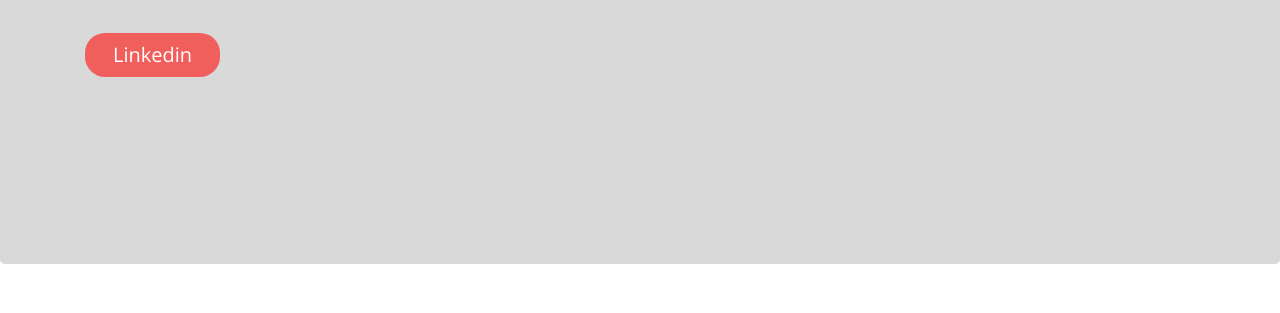
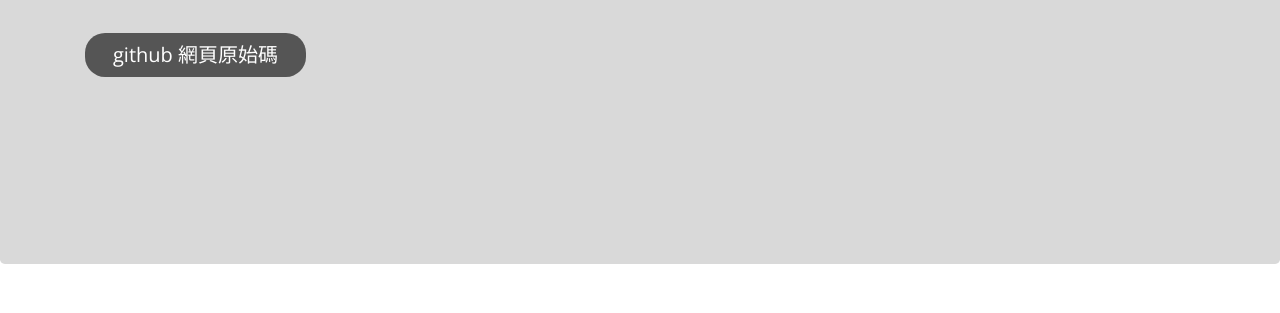
Before and after one commit to megadumpling411133/web_demo_David_Lin, a plain HTML site: page bootstrap_DEMO/final/index.html in a window 1280 px wide. Shown: the part 487-800 px from the top of the page. Drawn offline with nearby package versions, Linux system fonts and the light colour scheme.

Commit message:
first_time_web_DEMO

```diff
--- a/bootstrap_DEMO/final/css/style.css
+++ b/bootstrap_DEMO/final/css/style.css
@@ -28,7 +28,7 @@ nav li{
 	margin-top: 20px;
 }
 .btn{
-    background-color: #f05f5c;
+    background-color: #555555;
     padding: 7px 28px;
     border-radius: 20px;
     border: none;
--- a/bootstrap_DEMO/final/index.html
+++ b/bootstrap_DEMO/final/index.html
@@ -14,6 +14,7 @@
 		<!-- <script src="https://kit.fontawesome.com/68f8681dba.js" crossorigin="anonymous"></script> -->
 		<script src="https://kit.fontawesome.com/9585fa9847.js" crossorigin="anonymous"></script>
 		<meta name="viewport" content="width=device-width, initial-scale=1, shrink-to-fit=no">
+		<!-- content="width=device-width 隨裝置大小自動調整 -->
 		<!-- font awsome -->
 		<link rel="stylesheet" href="css/style.css">
 		<!-- 套用自己寫的 CSS 來源路徑 一律放在最下面 -->
@@ -74,7 +75,7 @@
 							<!-- web Layout 分為 12 column md > -->
 							<h1 class="display-4">歡迎來到 David Lin 個人網頁</h1>
 							<p class="lead">想更了解我嗎?快往下看看！</p>
-							<a class="btn btn-primary btn-lg" href="https://www.linkedin.com/in/%E5%BA%AD%E6%9A%84-%E6%9E%97-782088128/" role="button">Linkedin</a>
+							<a class="btn btn-primary btn-lg" href="https://github.com/megadumpling411133/web_demo_David_Lin" role="button">github 網頁原始碼</a>
 					  	</div>
 				  	</div>
 			  	</div>
```
Also changed, not shown: 2 other files.
